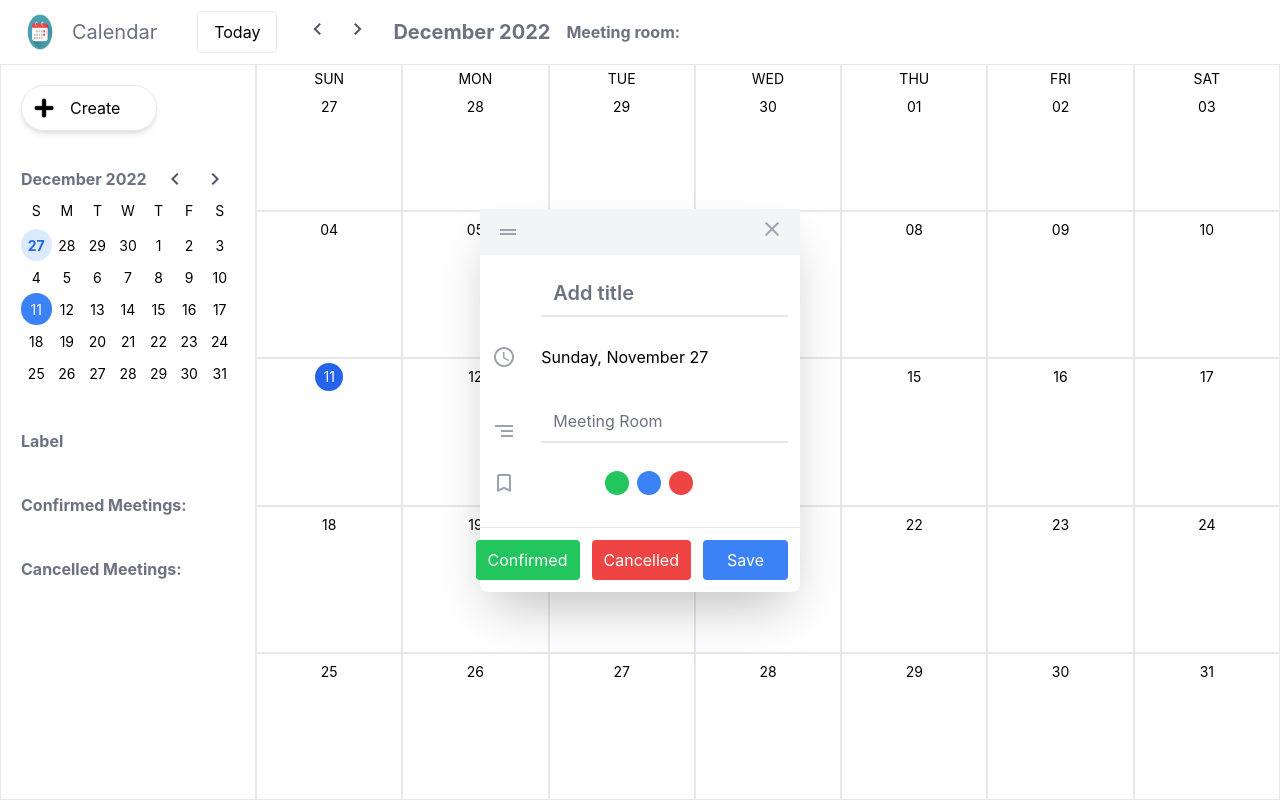
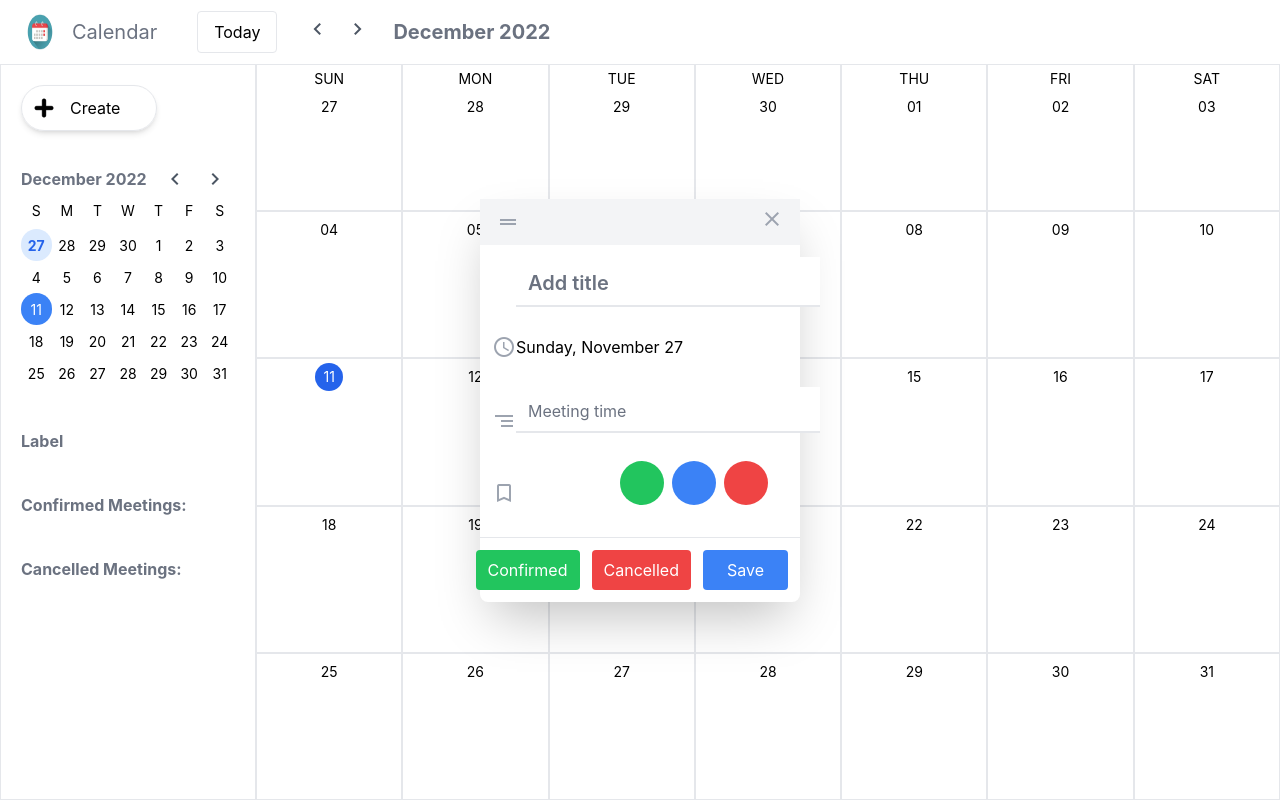
Before and after one commit to Nihilus888/Calendar-App, a React (Create React App) app: page / in a window 1280 px wide. Both pictures are taken after a click on the element 329 px from the left and 167 px from the top of the page. Built offline with nearby package versions, Linux system fonts and the light colour scheme.

Commit message:
added meeting rooms and change event modal checkboxes

```diff
--- a/package.json
+++ b/package.json
@@ -10,6 +10,7 @@
     "react-dom": "^18.2.0",
     "react-scripts": "5.0.1",
     "react-toastify": "^9.1.1",
+    "typescript": "^4.9.4",
     "web-vitals": "^2.1.4",
     "zlib": "^1.0.5"
   },
@@ -42,7 +43,7 @@
     "@tailwindcss/forms": "^0.5.3",
     "autoprefixer": "^10.4.13",
     "dayjs": "^1.11.7",
-    "postcss": "^8.4.19",
+    "postcss": "^8.4.20",
     "tailwindcss": "^3.2.4"
   }
 }
--- a/src/components/CalendarHeader.jsx
+++ b/src/components/CalendarHeader.jsx
@@ -48,9 +48,6 @@ export default function CalendarHeader() {
         )}
       </h2>
 
-      <h2 className="ml-4 text-sl text-gray-500 font-bold">
-        Meeting room:
-      </h2>
     </header>
   );
 }
--- a/src/components/Day.jsx
+++ b/src/components/Day.jsx
@@ -44,6 +44,9 @@ export default function Day({ day, rowIdx }) {
             className={`bg-${evt.label}-200 p-1 mr-3 text-gray-600 text-sm rounded mb-1 truncate`}
           >
             {evt.title}
+            <div>
+            {evt.description}
+            </div>
           </div>
         ))}
       </div>
--- a/src/components/EventModal.jsx
+++ b/src/components/EventModal.jsx
@@ -10,6 +10,15 @@ const labelsClasses = [
   "red",
   "purple",
 ];
+
+const meetings = [
+  'MR 6-1-1',
+  'MR 6-1-2',
+  'MR 6-1-3',
+  'DR 9-2-1',
+  'DR 9-2-3',
+  'DR 9-2-4',
+]
 
 export default function EventModal() {
   const {
@@ -69,7 +78,7 @@ export default function EventModal() {
     setShowEventModal(false);
   }
   return (
-    <div className="h-screen w-full fixed left-0 top-0 flex justify-center items-center">
+    <div className="h-full w-full fixed left-0 top-0 flex justify-center items-center">
       <form className="bg-white rounded-lg shadow-2xl w-1/4">
         <header className="bg-gray-100 px-4 py-2 flex justify-between items-center">
           <span className="material-icons-outlined text-gray-400">
@@ -119,7 +128,7 @@ export default function EventModal() {
             <input
               type="text"
               name="description"
-              placeholder="Meeting Room"
+              placeholder="Meeting time"
               value={description}
               required
               className="pt-3 border-0 text-gray-600 pb-2 w-full border-b-2 border-gray-200 focus:outline-none focus:ring-0 focus:border-blue-500"
@@ -133,11 +142,11 @@ export default function EventModal() {
                 <span
                   key={i}
                   onClick={() => setSelectedLabel(lblClass)}
-                  className={`bg-${lblClass}-500 w-6 h-6 rounded-full flex items-center justify-center cursor-pointer`}
+                  className={`bg-${lblClass}-500 w-11 h-11 rounded-full flex items-center justify-center cursor-pointer`}
                 >
                   {selectedLabel === lblClass && (
-                    <span className="material-icons-outlined text-white text-sm">
-                      check
+                    <span className="text-white text-xs text-center">
+                      {meetings[i]}
                     </span>
                   )}
                 </span>
--- a/src/components/Labels.jsx
+++ b/src/components/Labels.jsx
@@ -1,4 +1,4 @@
-import React, { useContext, useEffect, useState } from "react";
+import React, { useContext } from "react";
 import { updateLabel } from "typescript";
 import GlobalContext from "./context/GlobalContext";
 
@@ -7,11 +7,20 @@ export default function Labels() {
     labels,
     updateLabel,
     title,
-    setTitle,
+    // setTitle,
     cancelled,
-    setCancelled,
-    updateTitle,
+    // setCancelled,
+    // updateTitle,
   } = useContext(GlobalContext);
+
+  const meetings = [
+    'MR 6-1-1',
+    'MR 6-1-2',
+    'MR 6-1-3',
+    'DR 9-2-1',
+    'DR 9-2-3',
+    'DR 9-2-4',
+  ]
 
   return (
     <React.Fragment>
@@ -24,7 +33,7 @@ export default function Labels() {
             onChange={() => updateLabel({ label: lbl, checked: !checked })}
             className={`form-checkbox h-5 w-5 text-${lbl}-400 rounded focus:ring-0 cursor-pointer`}
           />
-          <span className="ml-2 text-gray-700 capitalize">{lbl}</span>
+          <span className="ml-2 text-gray-700 capitalize">{meetings[idx]}</span>
         </label>
       ))}
 
--- a/tailwind.config.js
+++ b/tailwind.config.js
@@ -5,6 +5,7 @@ const labelsClasses = [
   "blue",
   "red",
   "purple",
+  "yellow",
 ];
 
 module.exports = {
```
Also changed, not shown: 1 other file (tests, documents, lock files or other folders).
